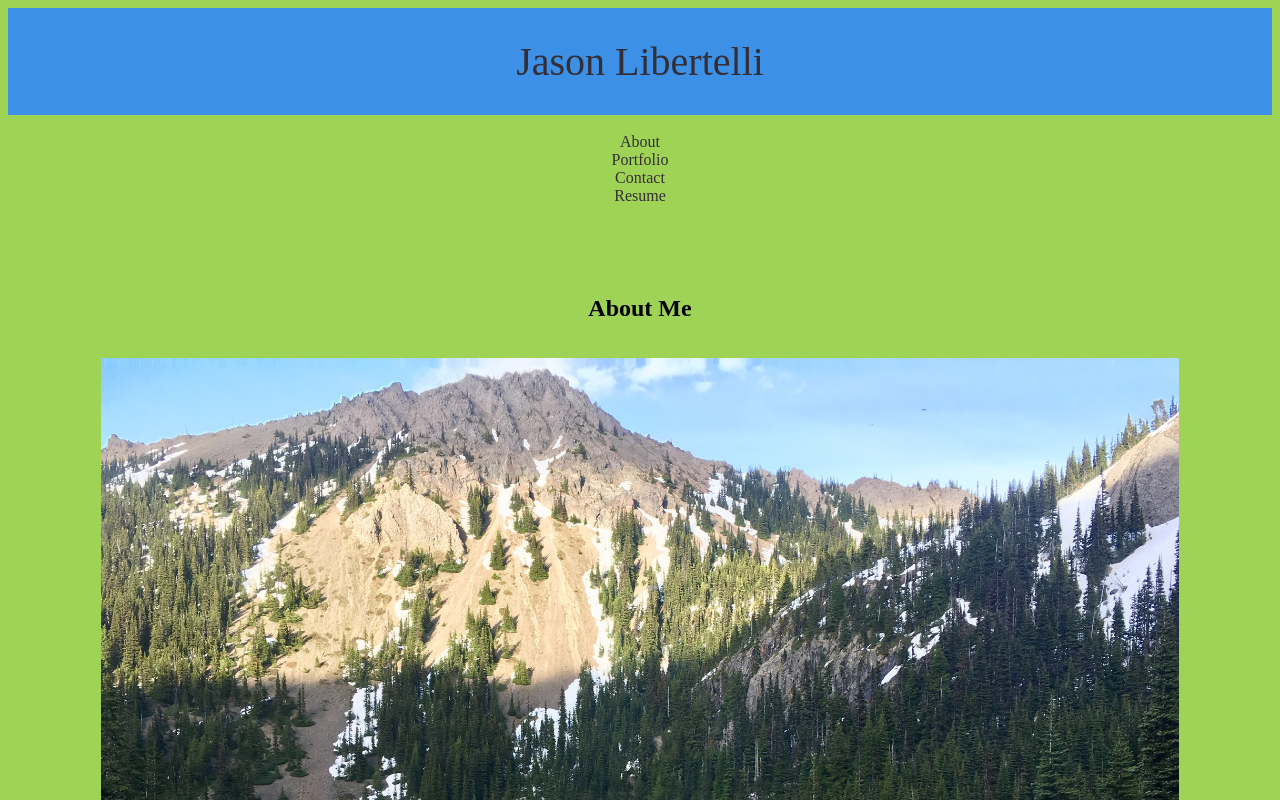
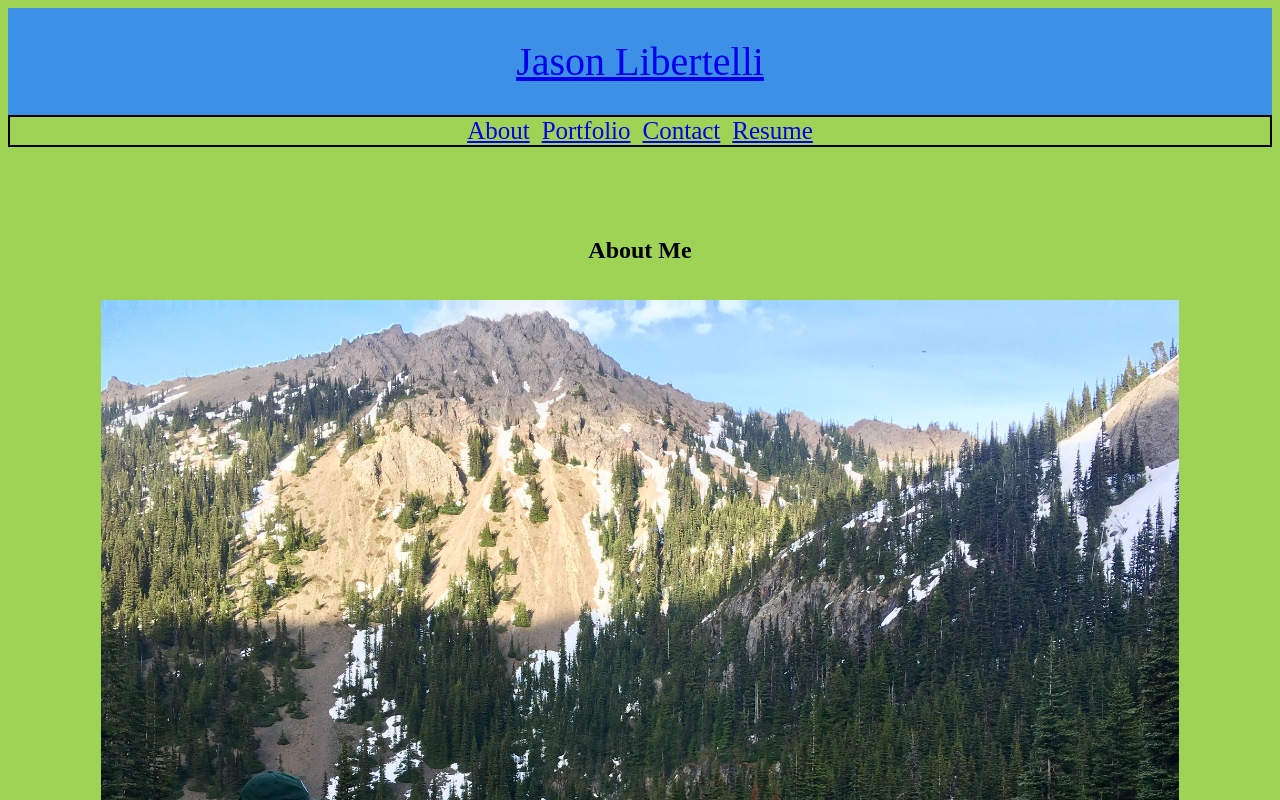
Before and after one commit to JLIB047/React-Porfolio-20, a React (Create React App) app: page / in a window 1280 px wide. Shown: the top 800 px of the page. Built offline with nearby package versions, Linux system fonts and the light colour scheme.

Commit message:
updated CSS

```diff
--- a/src/components/Navigation/index.js
+++ b/src/components/Navigation/index.js
@@ -4,8 +4,8 @@ function Navigation(props) {
     const tabs = ["About", "Portfolio", "Contact", "Resume"];
 
     return (
-        <div className="tabs is-centered">
-            <ul className="nav nav-tabs">
+        <div className="tabs">
+            <ul id="nav-tabs">
                 {tabs.map((tab) => (
                     <li className={
                         props.currentPage === tab ? "nav-item is active" : "nav-item"
--- a/src/components/Resume/index.js
+++ b/src/components/Resume/index.js
@@ -5,15 +5,10 @@ function Resume() {
         <div className="columns">
             <div className="column">
                 <p id="resume" className="content">Resume</p>
-                <br />
 
-                <a className="button is-primary"
-                   href={process.env.PUBLIC_URL + "/jason-libertelli-resume.pdf"}
+                <a href={process.env.PUBLIC_URL + "/jason-libertelli-resume.pdf"}
                    target="_blank" rel="noreferrer">
-                       <span className="icon">
-                           <i className="fas fa-download"></i>
-                       </span>
-                       <span id="download">Download My Resume</span>
+                       <p id="download">Download My Resume</p>
                    </a>
             </div>
             <div  className="column">
--- a/src/index.css
+++ b/src/index.css
@@ -46,16 +46,20 @@ body {
 
 }
 
-.nav-tabs, a {
+#nav-tabs, li {
+  font-size: 25px;
   list-style-type: none;
   color:var(--tertiary);
-  text-align: center;
+  text-align: justify;
   display: inline;
   text-decoration: none;
-
-
+  margin-top: 2px;
+  padding: 6px;
 }
 
+.tabs {
+  border: 2px solid black;
+}
 
 div.navbar-brand {
   text-align: center;
@@ -83,21 +87,28 @@ div.navbar-brand {
 }
 
 #skills {
-  list-style-type: none;
-  text-align: center;
+  list-style-type: circle;
+  text-align: left;
 }
 
 #skill-title {
-  text-align: center;
+  text-align: Left;
+  border: 2px solid black;
+  border-radius: 10px;
   font-size: 40px;
 }
 
 #resume{
   font-size: 40px;
+  text-align: left;
+  border: 2px solid black;
+  border-radius: 10px;
 }
 
 #download{
   text-decoration: underline;
+  list-style-type: circle;
+  text-align: left;
 }
 
 #email-link{
```
Also changed, not shown: src/assets/pictures/Chat-App.jpg.
